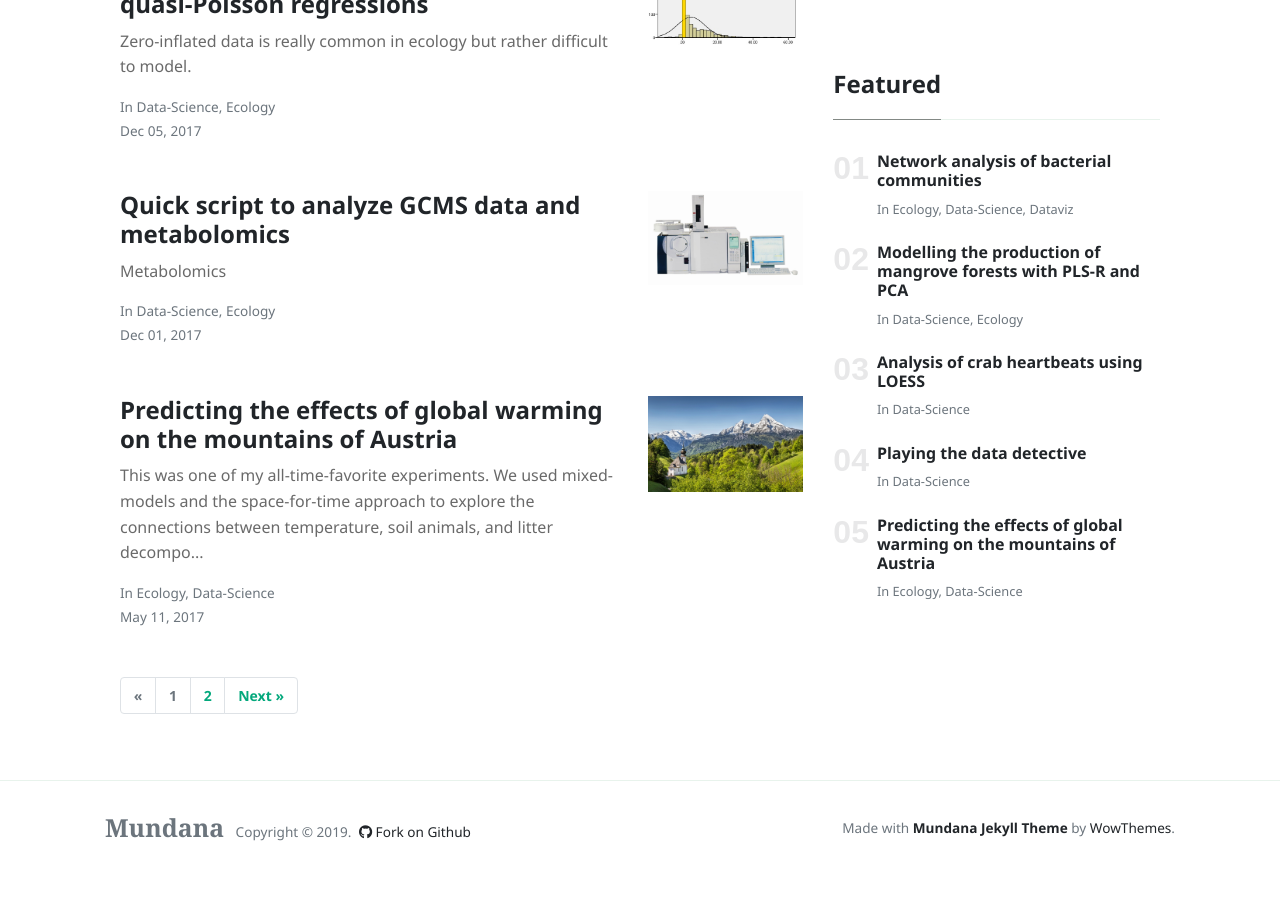
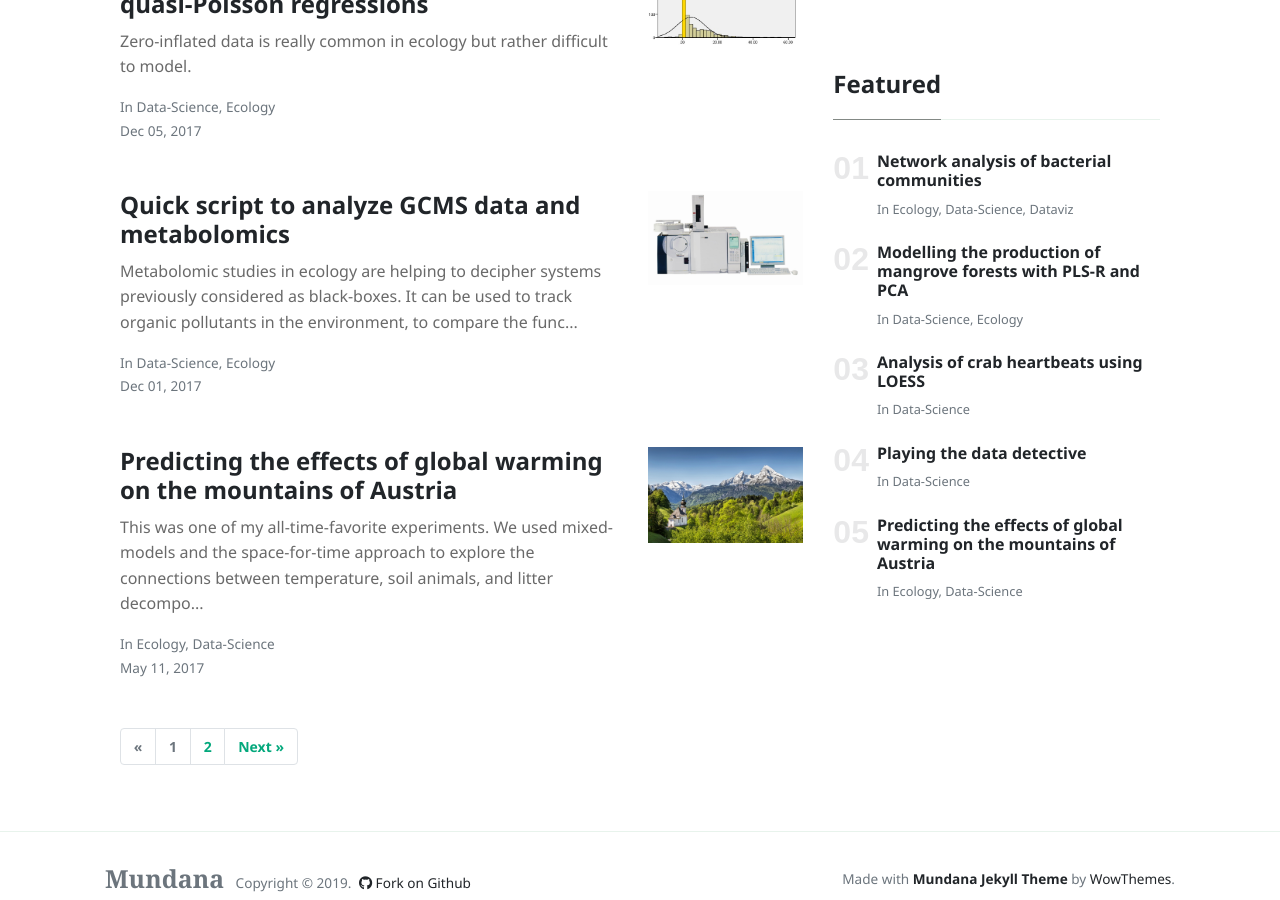
Before and after one commit to AlineQuadros/blog, a Jekyll site: the page built from index.html, in a window 1280 px wide and 900 px high, scrolled down 1810 px. Built offline with Jekyll 4.4.1, drawn with Linux system fonts in a browser that asks for light colours; nearby versions of some CDN libraries; the list of posts is cut into pages by our own code; before the commit the page ends 2685 px from its top, so only the background shows below that; some of the changed lines change nothing that is shown.

Commit message:
Update 2017-12-01-quick-GCMS-data-analysis.md

````diff
--- a/_posts/2017-12-01-quick-GCMS-data-analysis.md
+++ b/_posts/2017-12-01-quick-GCMS-data-analysis.md
@@ -7,34 +7,39 @@
 
 ---
 
+Metabolomic studies in ecology are helping to decipher systems previously considered as black-boxes. It can be used to track organic pollutants in the environment, to compare the functions and metabolism of many species.
 
-> Metabolomics
+> Metabolomics is the study of substrates and products of metabolism. It encompasses the large-scale study of small molecules, (aka metabolites) found within cells, tissues, soils, water, gases, etc.
+
+
+The gas chromatography–mass spectrometry, or ___GC-MS___, is one of the main tools used to analyze the biological compounds of a variety of complex samples. The gas-chromatograph promotes separation of the molecules and the mass-spectrometer downstream captures, ionizes, accelerates, deflects, and detects each molecule.
 
 #### Processing and transforming raw GC-MS data in R
 
-After the deconvolution of the original signal, the GC-MS exports a file containing
+After the deconvolution of the original signal, the computer coupled to the GC-MS exports a file containing all compounds identified in all samples, as illustrated below (RT = retention time, m/z = mass).
 
 <img src="/blog/assets/images/file_header.png">
 
-The goal is to identify common compounds across samples, based on retention time and mass, and taking into account that the retention times may vary slightly between diferent runs.
+One of the steps in a metabolomics study is to
+We need to identify common compounds across samples, based on retention times and mass, taking into account that the retention times may vary slightly between diferent runs. The goal is to obtain a **compounds x samples** matrix that tells whether a compound (c_1, c_2, c_3...) was present in a given sample. Once the data is in this format it can be further analyzed using PCAs, clustering, K-means, etc.
+
+**Example of the output of this analysis, a compounds x samples matrix:**
 
 ```
 sample	c_1	c_2	c_3	c_4	c_5 ...
-001	    0	  0	  0	  0	  1
+001     0	  0	  0	  0	  1
 002	    0	  0	  1	  0	  0
 003	    0	  0	  0	  0	  0
 004	    0	  0	  1	  0	  0
 005	    0	  1	  0	  1	  0
-006	    0	  0	  0	  0	  0
-007	    0	  0	  1	  0	  0
-021	    1   0   1   1   0
-028	    0	  1	  0	  0	  0
-029   	0	  1	  0	  0	  1
 ...
 
 ```
+Additionally, the `peak area` tells how much of each compound was present in each sample, so besides a presence-absence matrix, a matrix of relative/absolute abundances can also be obtained.
 
-Import the original files (Excel format) using the package `xlsx` for R.
+#### Processing and transforming raw GC-MS data in R
+
+Import the original files (Excel format) using the package `xlsx` for R and extract shorter names to assign to each sample, based on the file path:
 
 ```
 library(xlsx)
@@ -53,7 +58,7 @@
 input_t$rt <- as.character(round(input_t$rt, digits = 2))
 ```
 
-This is the data structure:
+This is the data structure after the pre-processing:
 ```
 str(input_t)
 
@@ -63,16 +68,16 @@
 ##  $ base_peak    : num  105 110 117 96.1 103 115 108 97.1 107 91 ...
 ##  $ mz           : num  105 110 117 96.1 103 115 108 97.1 107 91 ...
 ##  $ area         : num  174324 2568353 256358 980743 425833 ...
-##  $ sample_name  : Factor w/ 27 levels "leaf_1","leaf_2","leaf_3","leaf_4",..:
+##  $ sample_name  : Factor w/ 16 levels "001.D","002.D","003.D","004.D",..:
 ```
-Create the dataframe that will keep the rows sorted per retention time
+Create the dataframe that will keep the rows sorted per retention time:
 
 ```
 dataset_rt <- data.frame(sequential_rt=1:6000, stringsAsFactors = FALSE)
 seqs <- seq(0.01, run_time, by=0.01)
 dataset_rt$sequential_rt <- as.character(seqs, digits = 2)
 ```
-Organize the dataset
+Organize the dataset:
 
 ```
 options(digits = 3)
@@ -82,12 +87,16 @@
   colu <- ncol(dataset_rt)
   dataset_rt[, colu+1] <- 0
   dataset_rt[, colu+2] <- 0
-  colnames(dataset_rt)[colu+1] <- paste(as.character(levels(input_t$sample_name)[l]), "__ID")
-  colnames(dataset_rt)[colu+2] <- paste(as.character(levels(input_t$sample_name)[l]), "__mz")
+  colnames(dataset_rt)[colu+1] <- paste(as.character(
+                                  levels(input_t$sample_name)[l]), "__ID")
+  colnames(dataset_rt)[colu+2] <- paste(as.character(
+                                  levels(input_t$sample_name)[l]), "__mz")
   for (lin in 2 : nrow(sub)) {
     lin2 <- match(sub[lin, "rt"], dataset_rt$sequential_rt)
-    dataset_rt[lin2, colu+1] <- sub[lin, "original_peak"]                # ID = peak number
-    dataset_rt[lin2, colu+2] <-  as.double(sub[lin, "mz"], digits = 1)   # mass
+    # ID = peak number
+    dataset_rt[lin2, colu+1] <- sub[lin, "original_peak"]
+    # mass
+    dataset_rt[lin2, colu+2] <-  as.double(sub[lin, "mz"], digits = 1)
   }
 }
 dataset_rt_red<-data.frame(stringsAsFactors = FALSE)
@@ -104,14 +113,14 @@
 
 dataset_rt_red <- dataset_rt_red[, seq(from = 3, to = nc, by=2) ]
 ```
-Set the variation in retention time to be used as a buffer
+Set the variation in retention time to be used as a buffer:
 
 ```
 buf <- 5
 nc2 <- ncol(dataset_rt_red)
 ```
 
-Create dataset of all compounds taking the buffer above into account
+Create dataset of all compounds taking the buffer above into account:
 
 ```
 dataset_list <- data.frame(stringsAsFactors = FALSE)
@@ -164,7 +173,7 @@
 }
 ```
 
-Finally, create a matrix with the presence/absence of each compound in each sample
+Finally, create a matrix with the presence/absence of each compound in each sample:
 
 ```
 dataset_final <- matrix(nrow=ncol(dataset_rt_red), ncol=nrow(dataset_compounds)+1)
@@ -188,28 +197,13 @@
 }
 dataset_final[is.na(dataset_final[,]) ] <- 0
 ```
-Here's how the `dataset_final` looks like:
-
-```
-sample	V2	compound_1	compound_2	compound_3	compound_4	compound_5
-1	#NAME?	0	0	0	0	0	0
-2	_125.D __mz	0	0	0	0	1	0
-3	_158.D __mz	0	0	1	0	0	0
-4	_175.D __mz	0	0	0	0	0	0
-5	_177.D __mz	0	0	1	0	0	0
-6	_287.D __mz	0	1	0	0	0	0
-7	_293.D __mz	0	0	0	0	0	0
-8	120.D __mz	0	0	0	0	0	0
-9	121.D __mz	0	0	0	0	0	0
-10	122.D __mz	0	0	0	0	1	0
-
-
-```
 
 #### Multivariate analyses
 
 Now that you transformed the raw GC-MS data into a presence/absence matrix of **compounds x samples**,
 you can use several multivariate analyses to compare your sample's composition and to know more about them.
+
+
 Here's an example of a simple **cluster analysis**, which clusters samples based on a measure of dissimilarity (distance). The function `hclust()` does that in R:
 
 ```
@@ -218,4 +212,4 @@
 simi <- hclust(dist(datt))
 plot(simi)
 ```
-<img src="/blog/assets/images/cluster.jpg">
+<img src="/blog/assets/images/cluster.png">
````
